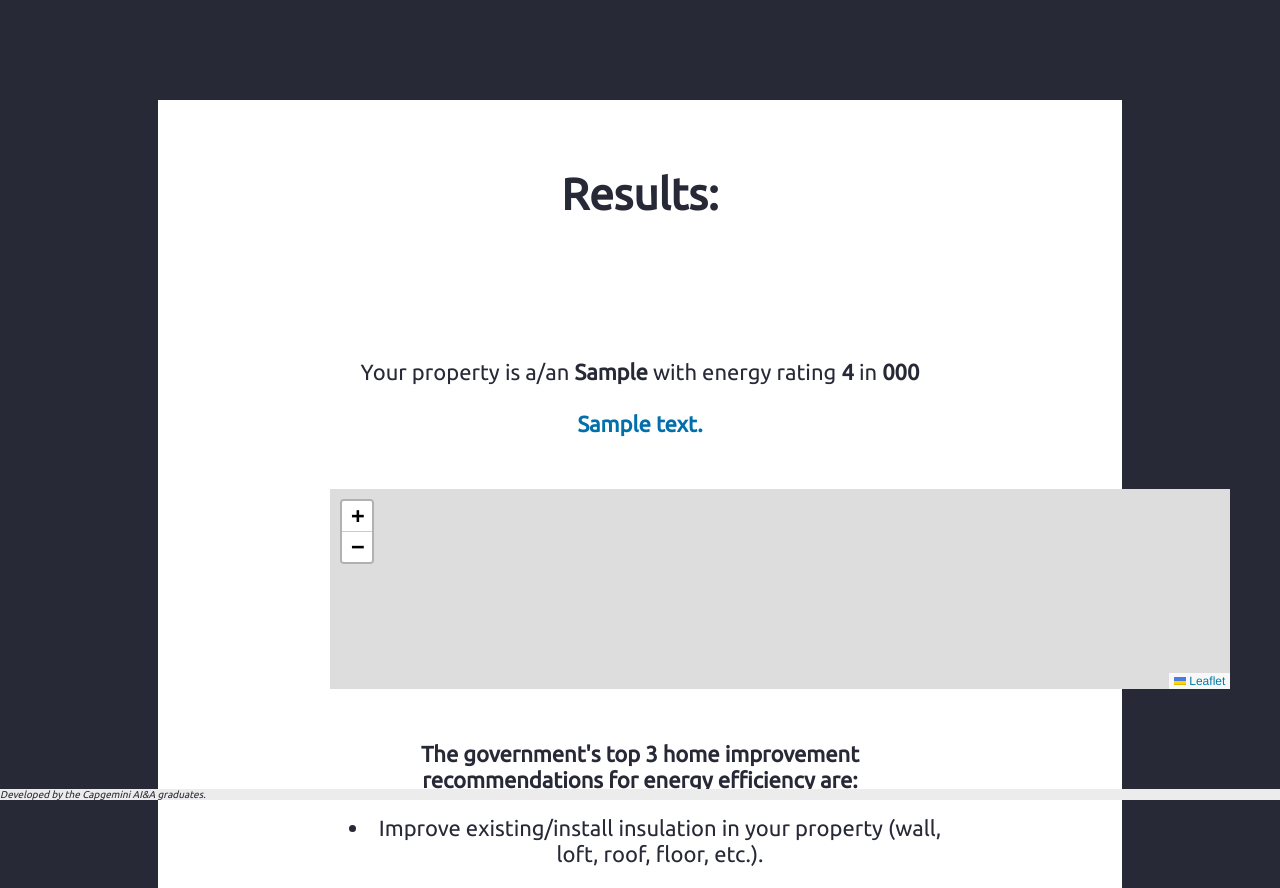
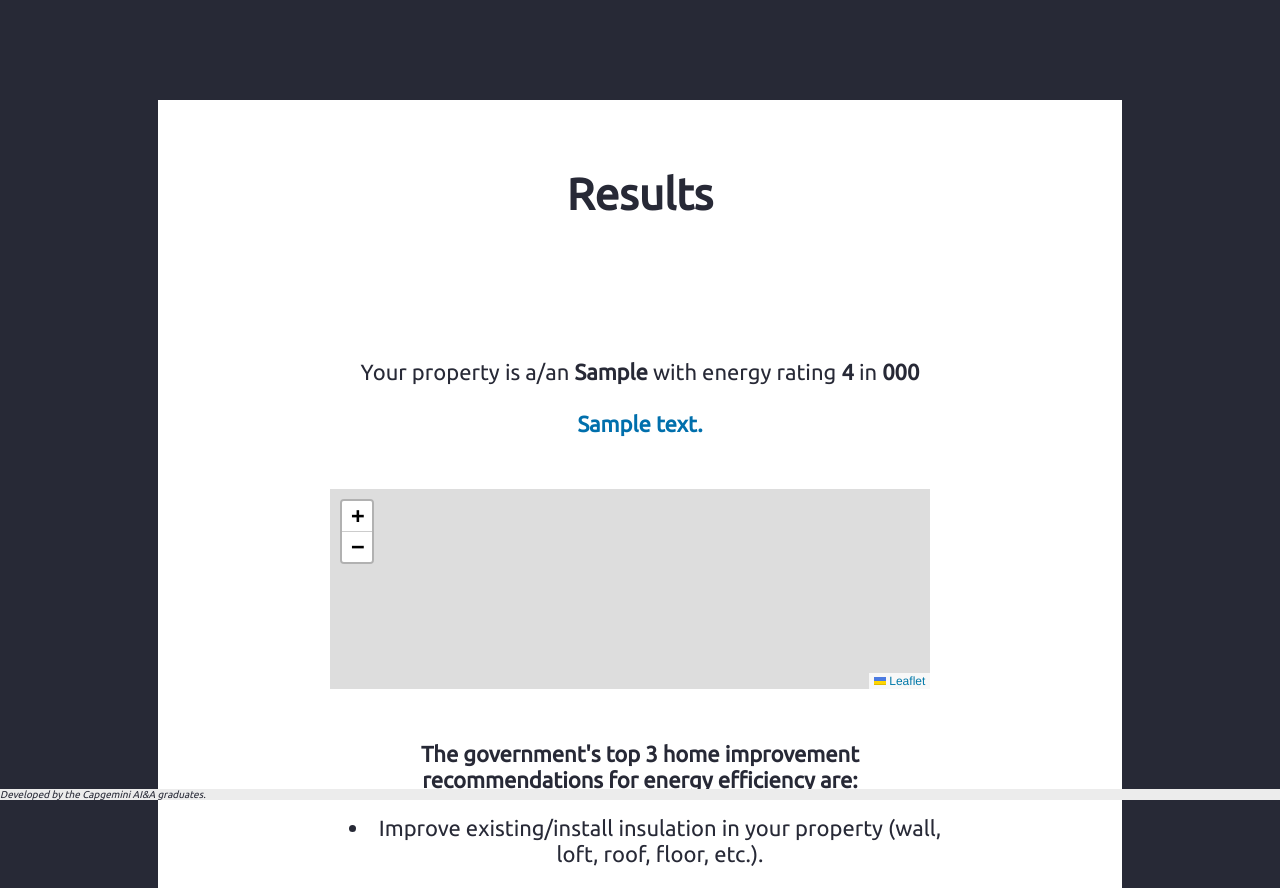
Before and after one commit to NicolasBelissent/homehealer_mlwebapp, a Flask app: template templates/results.html in a window 1280 px wide. Shown: the top 888 px of the page. Run offline with Flask 2, Linux system fonts and the light colour scheme; the template is opened without the code that fills it: most values are stand-ins (such as "Sample title", 1, 10 or a date in 2020); some libraries are stand-ins or nearby versions.

Commit message:
map shenanigans

```diff
--- a/templates/results.html
+++ b/templates/results.html
@@ -35,7 +35,7 @@ body {
 #map{
     display: block;
     height:200px;
-    width: 900px;
+    width: 600px;
 }
 
 button {
@@ -51,20 +51,12 @@ button {
 button:hover {
   opacity: 0.8;
 }
+ </style>
 
-#table.{
-background-color: #ffffff;
-  color:#272936;
-  margin: 100px auto;
-  font-family: 'Ubuntu';
-  border-collapse: separate;
-  border-spacing: 100px;
-}
- </style>
 </head>
 <div class = content-container>
     <center>
-    <h1><b>Results:</b></h1>
+    <h1><b>Results</b></h1>
     </center>
     <div class = content-container>
         <body id = results name = results >
```
